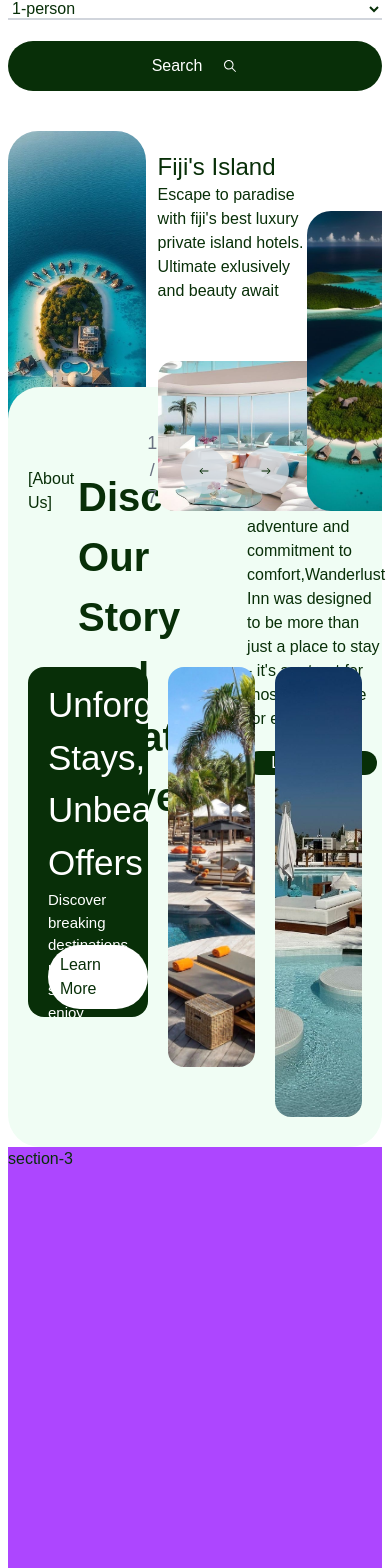
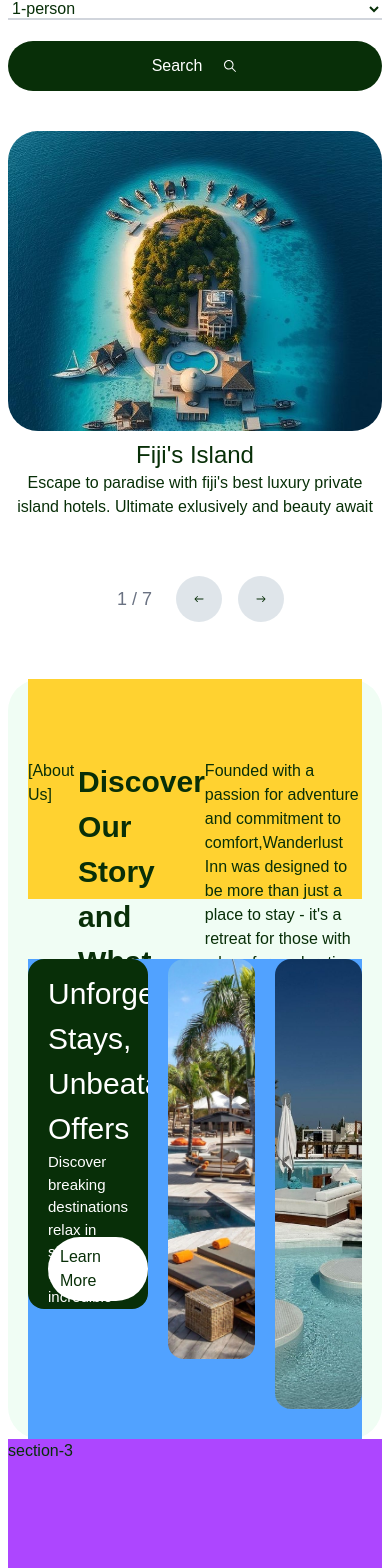
Before and after one commit to Adedejijohn11/Travel-booking, a Next.js app in the folder wanderlust/: page /en in a window 390 px wide. Shown: the part 831-2399 px from the top of the page. Built offline with nearby package versions, Linux system fonts and the light colour scheme.

Commit message:
make the sectionOne responsiveness

```diff
--- a/wanderlust/src/app/[locale]/page.tsx
+++ b/wanderlust/src/app/[locale]/page.tsx
@@ -45,10 +45,10 @@ export default function Home({
             </div>
           </div>
         </div>
-        <div className="h-[600px] w-[100%]  mt-10 ">
+        <div className="h-[100%] w-[100%]  mt-10 ">
           <SectionOne />
         </div>
-        <div className="h-[100%] w-[100%] bg-green-50 rounded-4xl ">
+        <div className="h-[100%] w-[100%] mt-10 bg-green-50 rounded-4xl ">
           <SectionTwo />
         </div>
         <div className="h-[600px] w-[100%] bg-purple-500">
--- a/wanderlust/src/components/sections/SectionTwo.tsx
+++ b/wanderlust/src/components/sections/SectionTwo.tsx
@@ -4,13 +4,13 @@ import React from "react";
 const SectionTwo = () => {
   return (
     <div className="flex flex-col px-5">
-      <div className="h-[220px] w-full pt-20 flex flex-row justify-between ">
+      <div className="h-[220px] w-full pt-20 flex flex-row justify-between bg-amber-300">
         <div className="w-[15%]">
           <p>[About Us]</p>
         </div>
         <div className="w-[85%] flex flex-row   justify-between">
           <div className="w-[400px] ">
-            <h1 className="text-[40px] font-bold">
+            <h1 className="text-[30px] xl:text-[40px] font-bold">
               Discover Our Story and What Drives Us
             </h1>
           </div>
@@ -27,9 +27,9 @@ const SectionTwo = () => {
         </div>
       </div>
       {/* --------------------Cards------------------- */}
-      <div className="h-[480px] w-full flex gap-5 mt-15 ">
+      <div className="h-[480px] w-full flex gap-5 mt-15 bg-blue-400">
         <div className="relative h-[350px] w-[500px] bg-foreground rounded-2xl overflow-hidden  text-white px-5 pt-3">
-          <h2 className="text-[35px]">
+          <h2 className="text-[30px]  xl:text-[35px]">
             Unforgettable Stays,
             <br /> Unbeatable Offers
           </h2>
--- a/wanderlust/src/components/sections/sectionOne/IslandCard.tsx
+++ b/wanderlust/src/components/sections/sectionOne/IslandCard.tsx
@@ -34,12 +34,15 @@ const IslandCard = () => {
   }, [displayUser]);
 
   return (
-    <div className=" h-full w-full flex flex-row mt-10">
+    <div className=" h-full w-full flex flex-row  mt-10 ">
       {/* <div> */}
 
       {displayUser.map((data) => (
-        <div key={data.id} className=" w-[80%] flex flex-row gap-3">
-          <div className="h-[380px] w-[50%] rounded-[30px] overflow-hidden">
+        <div
+          key={data.id}
+          className="h-[100%] md:h-[380px] w-[100%]  xl:w-[80%] flex flex-col  md:flex-row gap-2 md:gap-5 lg:gap-3 "
+        >
+          <div className="h-[300px]  md:h-[350px] lg:h-[380px] w-[100%] md:w-[50%] rounded-[30px] overflow-hidden ">
             <Image
               src={data.image[0]}
               alt="background-img"
@@ -48,13 +51,13 @@ const IslandCard = () => {
               className="h-full w-full object-cover"
             />
           </div>
-          <div className="relative h-[380px] w-[50%] flex flex-col justify-between">
-            <div className="pt-5">
+          <div className="relative h-[200px] md:h-[350px] lg:h-[380px] w-[100%]  md:w-[50%] flex flex-col justify-between ">
+            <div className="pt-0 md:pt-5 text-center md:text-start ">
               <h2 className="text-2xl">{data.title}</h2>
               <p>{data.description}</p>
             </div>
 
-            <div className="h-[150px] w-[200px] rounded-2xl overflow-hidden">
+            <div className="h-[100px] lg:h-[150px]  w-[150px]  lg:w-[200px] hidden md:flex rounded-2xl overflow-hidden">
               <Image
                 src={data.image[1]}
                 alt="background-img"
@@ -63,8 +66,8 @@ const IslandCard = () => {
                 className="h-full w-full object-cover"
               />
             </div>
-            <div className="absolute bottom-0 right-3 flex flex-row items-center justify-center  gap-4 ">
-              <p className=" flex justify-center text-center text-[18px]  w-full text-gray-500 ">
+            <div className="absolute bottom-5 md:bottom-0  right-[90px] md:right-3 flex flex-row items-center justify-center  gap-4 ">
+              <p className=" flex justify-center text-center text-[18px]  w-full  text-gray-500 ">
                 {pageNumber + 1} / {pageCount}
               </p>
 
@@ -88,7 +91,7 @@ const IslandCard = () => {
         </div>
       ))}
 
-      <div className="relative w-[20%] ">
+      <div className="relative w-[20%] hidden xl:flex ">
         <div className="absolute bottom-0 h-[300px] w-full  rounded-l-3xl overflow-hidden">
           {currentImg && (
             <Image
```
